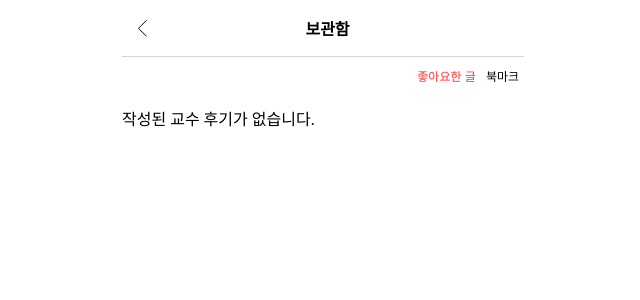
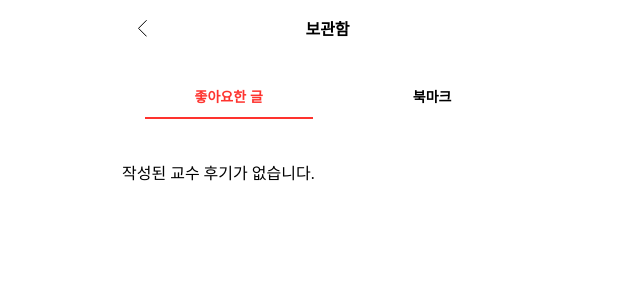
Before and after one commit to kseooy/likelion_toy_team1, a Django app: page /archive/ in a window 1280 px wide. Shown: the top 300 px of the page, without its empty margins (317-957 px from the left). Run offline with Django 5.2, Linux system fonts and the light colour scheme; data that the repository does not hold is empty.

Commit message:
feat: 보관함 페이지 리스트 배치

```diff
--- a/everytime/posts/templates/posts/archive.html
+++ b/everytime/posts/templates/posts/archive.html
@@ -11,15 +11,15 @@
 <body>
 <div class="container">
     <header>
-        <div class="headerBox">
+        <div class="headerBox2">
             <a href="{% url 'posts:list' %}" class="backIcon"><img src="{% static 'img/icon-back.svg' %}"></a>
             <div class="headerTitle">보관함</div>
             <div></div>
         </div>
     </header>
-    <aside class="asideBox">
-        <a href="{% url 'posts:list' %}?sort=latest" ><button type="button" class="latesBtn">좋아요한 글</button></a>
-        <a href="{% url 'posts:list' %}?sort=popular"><button type="button" class="popularBtn">북마크</button></a>
+    <aside class="asideBox2">
+        <a href="{% url 'posts:list' %}?sort=latest" class="likeLink"><button type="button" class="likedPages">좋아요한 글</button></a>
+        <a href="{% url 'posts:list' %}?sort=popular" class="bookmarkLink"><button type="button" class="bookmarkPages">북마크</button></a>
     </aside>
 
     <div class="articleContainer">
@@ -32,11 +32,15 @@
                 <div class="professor">{{ post.professor.name }} 교수님</div>
 
                 <div class="starRaiting">
-                    <img class="starYellow" src="{% static 'img/icon-star-yellow.png' %}">
-                    <p class="starCount">{{ post.rating }}</p>
+                        {% for i in "12345" %}
+                            {% if forloop.counter <= post.rating %}
+                                <img class="starYellow" src="{% static 'img/icon-star-yellow.png' %}">
+                            {% else %}
+                                <img class="starGray" src="{% static 'img/icon-star-gray.svg' %}">
+                            {% endif %}
+                        {% endfor %}
                 </div>
 
-                <img class="bookMark" src="{% static 'img/icon-bookmark-gray.png' %}">
             </div>
 
             <div class="contentBox">
@@ -93,7 +97,7 @@
     </div>
 
 </div>
-<script src="{% static 'js/post_list.js' %}">
-</script>
+<script src="{% static 'js/post_list.js' %}"></script>
+<script src="{% static 'js/archive.js' %}"></script>
 </body>
 </html>
--- a/everytime/static/css/archive.css
+++ b/everytime/static/css/archive.css
@@ -1,7 +1,50 @@
+.headerBox2{
+    display:flex;
+    align-items:center;
+    justify-content: space-between;
+    padding:16px;
+}
+
 .archiveBox{
     border:1px solid #D5D6D7;
     border-radius: 10px;
+    padding-top:20px;
+    gap:5px;
 }
 .articleContainer{
     gap:20px;
 }
+
+.asideBox2{
+    display: flex;
+    justify-content: center;
+    padding:10px 5px 5px 5px;
+    font-size: 18px;
+    margin-bottom: 20px;
+    gap:50px;
+}
+.likeLink{
+    padding:20px 50px 10px 50px;
+    border-bottom:2px solid #FE332E;
+}
+.bookmarkLink{
+    padding:20px 50px 10px 50px;
+}
+
+.likedPages{
+    border:none;
+    background-color: transparent;
+    cursor:pointer;
+
+    font-weight: 700;
+    font-size:14px;
+    padding:0;
+}
+.bookmarkPages{
+    border:none;
+    background-color: transparent;
+    cursor:pointer;
+    font-weight: 700;
+    font-size:14px;
+    padding:0;
+}
--- a/everytime/static/css/post_list.css
+++ b/everytime/static/css/post_list.css
@@ -59,6 +59,7 @@ header{
 }
 .popularBtn{
     border:none;
+    border-bottom: 1px;
     background-color: transparent;
     cursor:pointer;
     font-weight: 500;
--- /dev/null
+++ b/everytime/static/js/archive.js
@@ -0,0 +1,10 @@
+const sort = params.get("sort");
+
+const latestBtn = document.querySelector(".likedPages");
+const popularBtn = document.querySelector(".bookmarkPages");
+
+if(sort === "popular"){
+    popularBtn.classList.add("activeSort");
+}else{
+    latestBtn.classList.add("activeSort");
+}
--- a/everytime/static/js/post_list.js
+++ b/everytime/static/js/post_list.js
@@ -41,13 +41,4 @@ document.querySelectorAll(".majorBadge").forEach((major) =>{
 
 });
 const params = new URLSearchParams(window.location.search);
-const sort = params.get("sort");
-
-const latestBtn = document.querySelector(".latesBtn");
-const popularBtn = document.querySelector(".popularBtn");
-
-if(sort === "popular"){
-    popularBtn.classList.add("activeSort");
-}else{
-    latestBtn.classList.add("activeSort");
-}
+c
```
